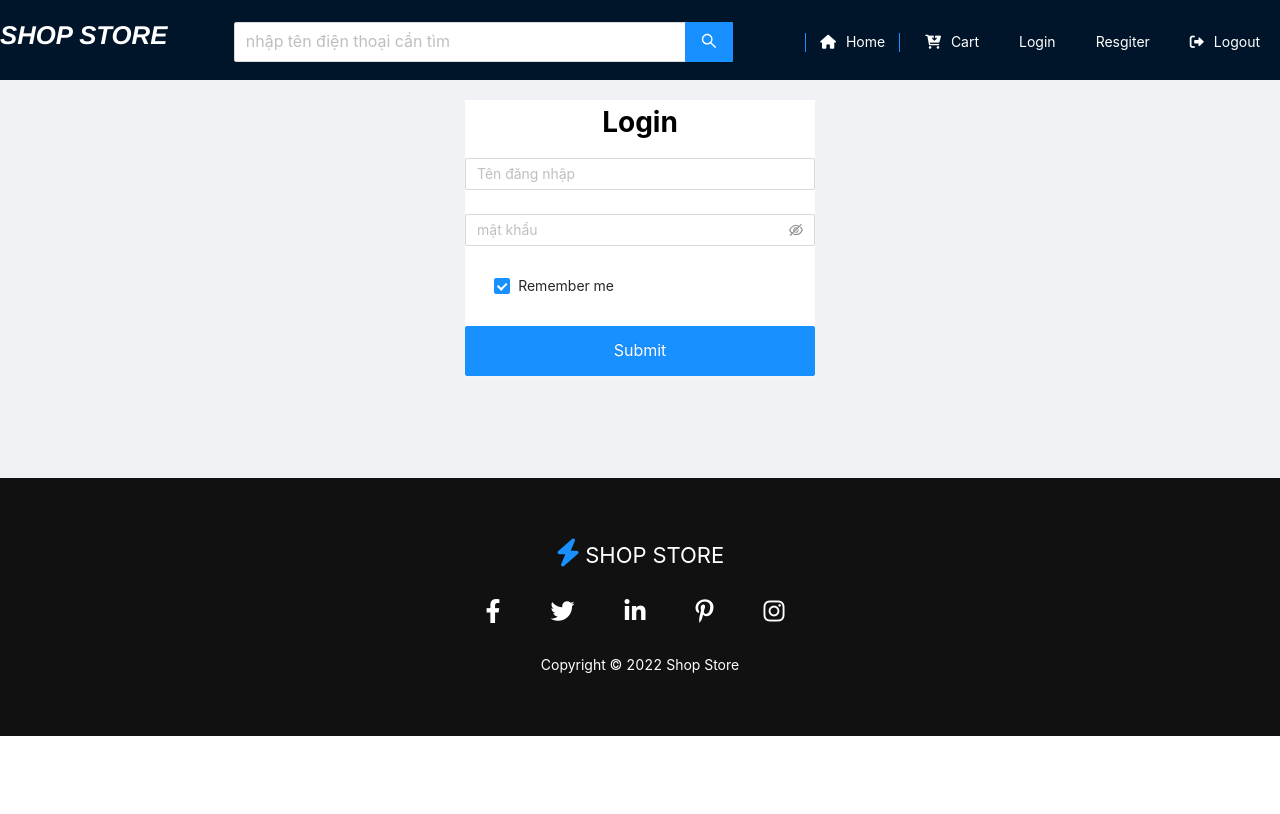
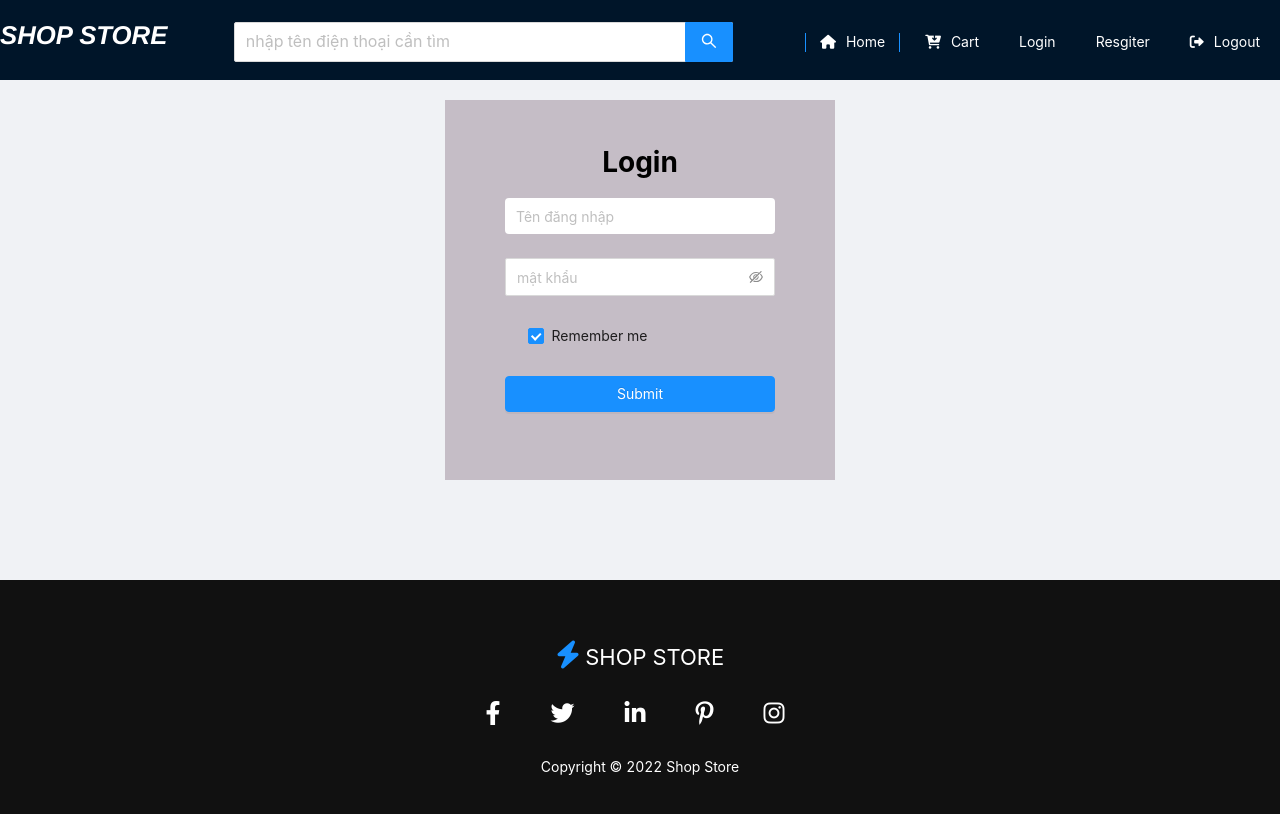
Before and after one commit to ungnhohoangviet12/react-phonesotre, a React (Create React App) app: page /login in a window 1280 px wide. Shown: the top 814 px of the page. Built offline with nearby package versions, Linux system fonts and the light colour scheme.

Commit message:
UI Login

```diff
--- a/src/pages/Login/Login.js
+++ b/src/pages/Login/Login.js
@@ -53,7 +53,7 @@ export default function AppLogin() {
                 </Form.Item>
                 <Form.Item
                 >
-                    <Button type="primary" size='large' block htmlType="submit">
+                    <Button type="primary" block htmlType="submit">
                         Submit
                     </Button>
                 </Form.Item>
--- a/src/pages/Login/login.scss
+++ b/src/pages/Login/login.scss
@@ -1,11 +1,25 @@
 .container-login {
-    width: 350px;
-    height: 278px;
+    width: 390px;
+    height: 380px;
     margin: 100px auto;
-    background-color: white;
+    background-color: #C5BDC6;
+    padding: 40px 60px;
 
-    #basic {
-        margin-top: 50px;
+
+    form {
+
+        #basic_username {
+            height: 36px;
+        }
+        #basic_password {
+            height: 28px;
+        }
+        input {
+            border-radius: 4px;
+            border: none;
+            color: black;
+
+        }
     }
     h1 {
         text-align: center;
@@ -16,6 +30,7 @@
 
     }
     button {
-        height : 50px;
+        border-radius: 4px;
+        height : 36px;
     }
 }
```
